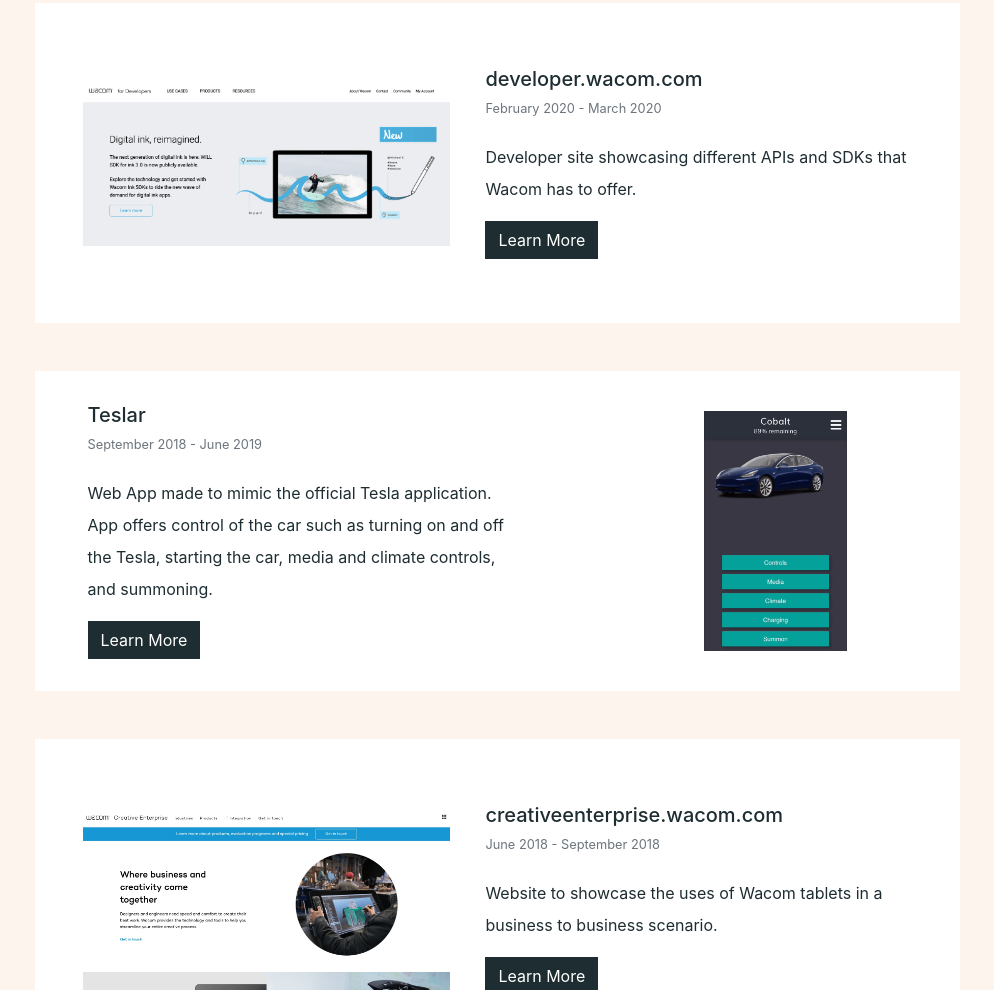
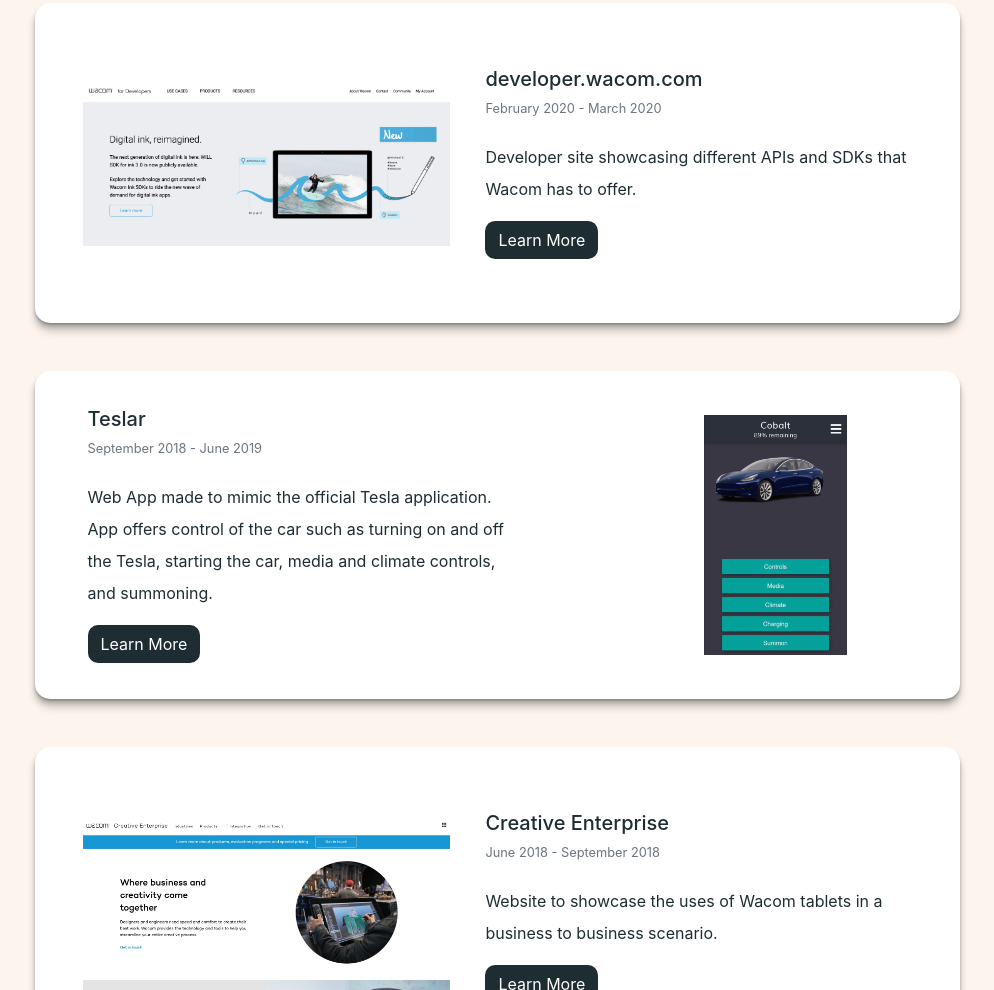
Before and after one commit to Brallen/brallen.github.io, a Gatsby site: page / in a window 1280 px wide. Shown: the part 1810-2800 px from the top of the page, without its empty margins (143-1137 px from the left). Built offline with nearby package versions, Linux system fonts and the light colour scheme; Gatsby itself is replaced by a stand-in of ours.

Commit message:
Adding border radius to components

```diff
--- a/src/data/cards.json
+++ b/src/data/cards.json
@@ -45,7 +45,7 @@
   },
   {
     "cardName": "creativeenterprise",
-    "headline": "creativeenterprise.wacom.com",
+    "headline": "Creative Enterprise",
     "flairText": "June 2018 - September 2018",
     "shortDescription": "Website to showcase the uses of Wacom tablets in a business to business scenario.",
     "longDescription": "Website to showcase the uses of Wacom tablets in a business to business scenario. I built many components and integrated components with a CMS.",
--- a/src/styles/main.css
+++ b/src/styles/main.css
@@ -151,6 +151,8 @@
 .navbar-nav {
   background-color: #fff;
   width: 150px;
+  border-radius: 15px;
+  border: 1px solid #1e2d32;
 }
 
 .navbar-nav .nav-item {
@@ -205,8 +207,12 @@
 }
 
 .card {
+  overflow: hidden;
+  justify-content: center;
   border: none;
-  border-radius: 0;
+  border-radius: 15px;
+  box-shadow: 0 1px 1px rgba(0, 0, 0, 0.08), 0 2px 2px rgba(0, 0, 0, 0.12),
+    0 4px 4px rgba(0, 0, 0, 0.16), 0 8px 8px rgba(0, 0, 0, 0.2);
 }
 
 .card-img {
@@ -217,7 +223,7 @@
 
 @media only screen and (min-device-width: 768px) {
   .card {
-    height: 20rem;
+    min-height: 20rem;
   }
 
   .card-img {
@@ -240,7 +246,7 @@
 }
 
 .btn {
-  border-radius: 0;
+  border-radius: 10px;
   background-color: #1e2d32;
   color: #ffffff;
 }
@@ -271,7 +277,7 @@
 
 .modal-content {
   border: none;
-  border-radius: 0;
+  border-radius: 15px;
 }
 
 .modal-header {
```
